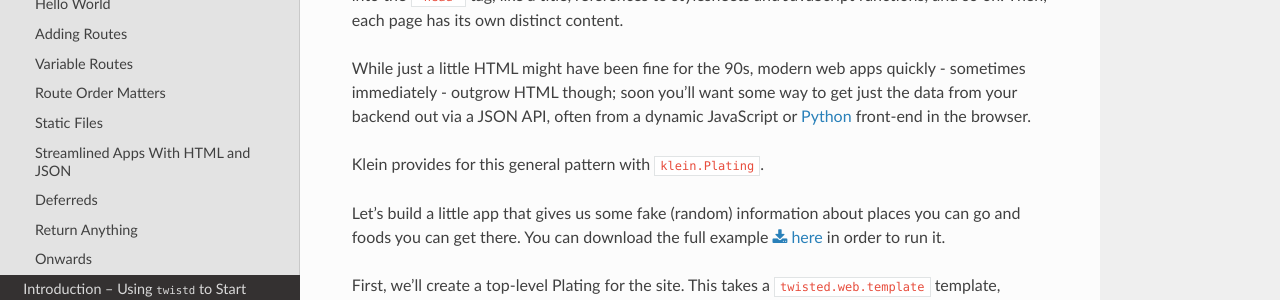
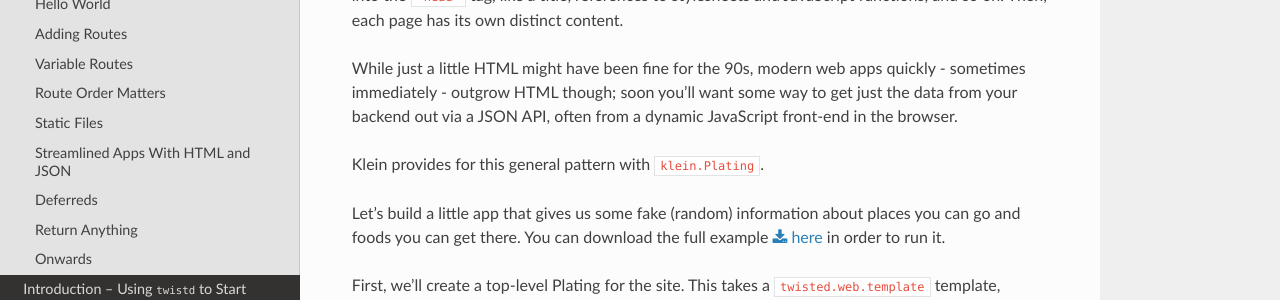
Before and after one commit to twisted/klein, a Sphinx documentation site: the page built from docs/introduction/1-gettingstarted.rst, in a window 1280 px wide and 900 px high, scrolled down 3281 px. Shown: the part 199-499 px from the top of the window. Built offline with Sphinx 7.4.7 and the Read the Docs theme 2.0.0, drawn with Linux system fonts in a browser that asks for light colours.

Commit message:
Remove link to Brython, which has had an invalid TLS cert for some time, causing docs-linkcheck to fail.

```diff
--- a/docs/introduction/1-gettingstarted.rst
+++ b/docs/introduction/1-gettingstarted.rst
@@ -110,8 +110,7 @@ distinct content.
 While just a little HTML might have been fine for the 90s, modern web apps
 quickly - sometimes immediately - outgrow HTML though; soon you'll want some
 way to get just the data from your backend out via a JSON API, often from a
-dynamic JavaScript or `Python <https://brython.info>`_ front-end in the
-browser.
+dynamic JavaScript front-end in the browser.
 
 Klein provides for this general pattern with ``klein.Plating``.
 
```
